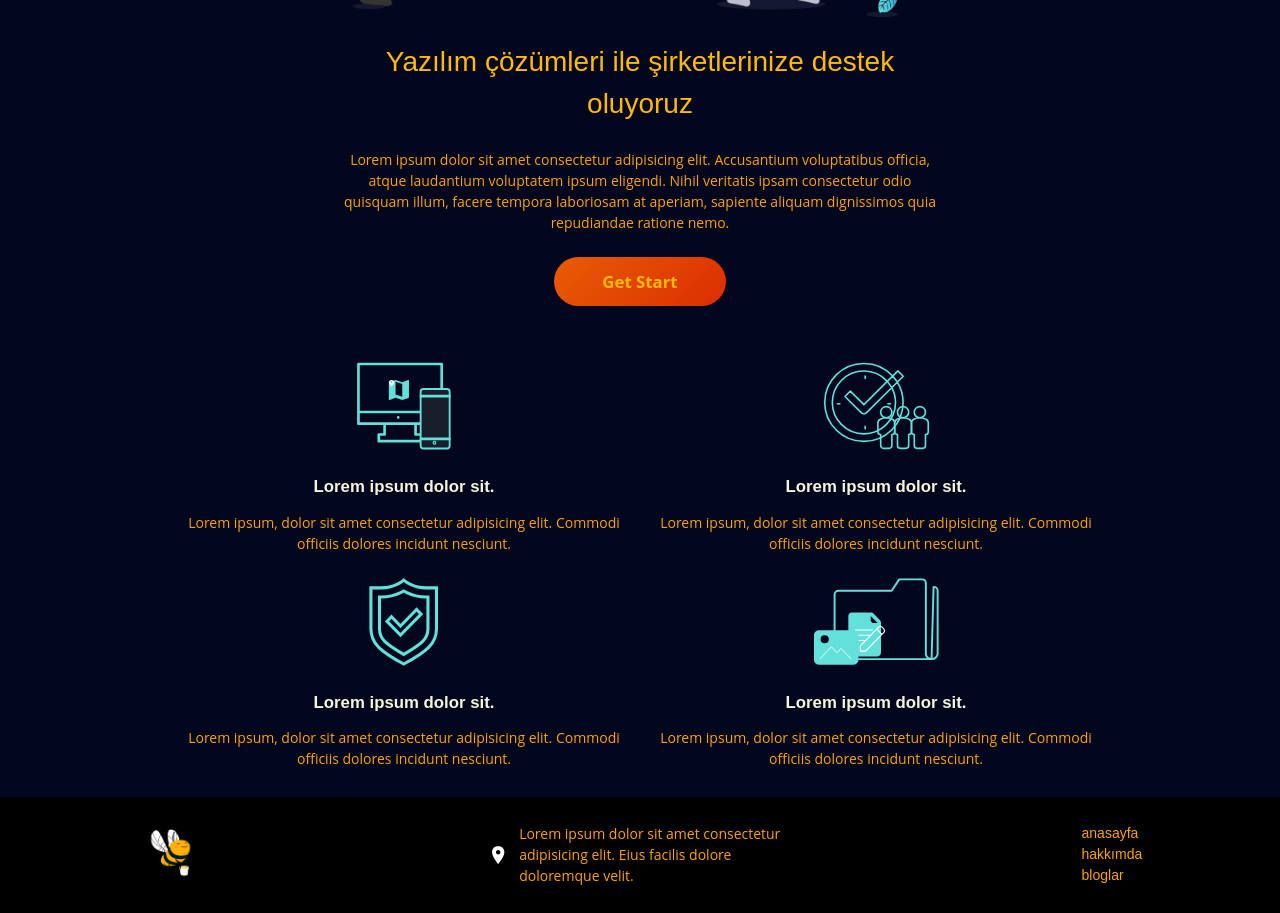
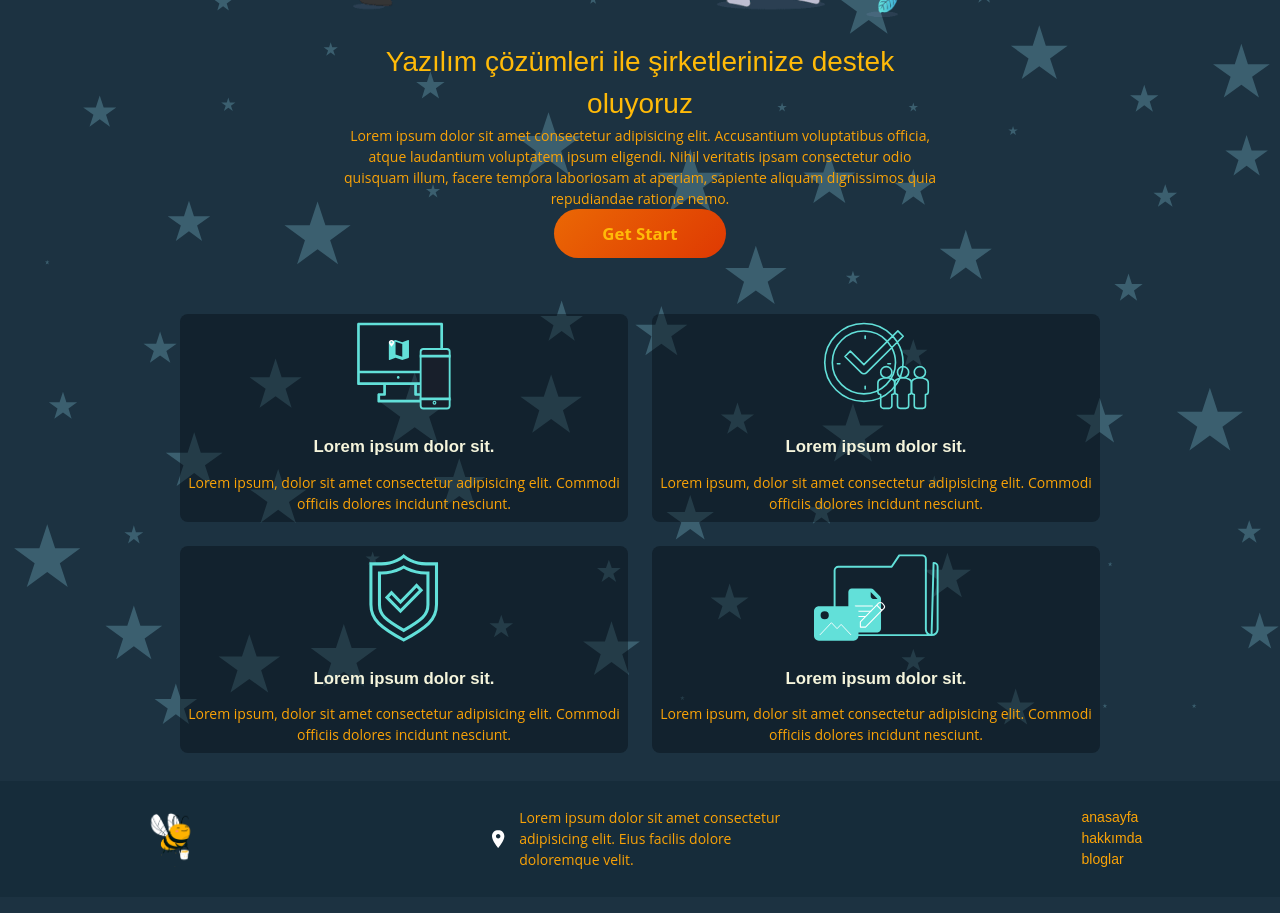
Before and after one commit to merovinjs/blog-nextjs-express, a Next.js app: page / in a window 1280 px wide. Shown: the part 540-1453 px from the top of the page. Built offline with nearby package versions, Linux system fonts and the light colour scheme.

Commit message:
background

```diff
--- a/app/auth/styles.module.css
+++ b/app/auth/styles.module.css
@@ -1,13 +1,20 @@
+@import url("https://fonts.googleapis.com/css2?family=Alkatra&family=Open+Sans:wght@400;700&display=swap");
 .body {
   align-items: center;
   background-color: #000;
   display: flex;
+  align-items: center;
   justify-content: center;
   height: 70vh;
+  font-family: "Alkatra", cursive;
 }
 
 .form {
   background-color: #15172b;
+  display: flex;
+  justify-content: center;
+  align-items: center;
+  flex-direction: column;
   border-radius: 20px;
   box-sizing: border-box;
   height: 420px;
@@ -17,9 +24,9 @@
 
 .title {
   color: #eee;
-  font-family: sans-serif;
-  font-size: 26px;
-  font-weight: 600;
+  font-family: "Alkatra", cursive;
+  font-size: 36px;
+  font-weight: 400;
   margin-top: 10px;
 }
 
@@ -60,7 +67,7 @@
   top: -20px;
   transform: translateY(0);
   transition: transform 200ms;
-  width: 76px;
+  width: 86px;
 }
 
 .cutshort {
@@ -107,7 +114,8 @@
   font-size: 14px;
   height: 30px;
   margin-top: 18px;
-  text-align: center;
+  display: flex;
+  align-items: center;
   width: 100%;
 }
 
@@ -131,6 +139,3 @@
 .submit:active {
   background-color: #06b;
 }
-.span {
-  display: inline-block;
-}
--- a/app/page.jsx
+++ b/app/page.jsx
@@ -1,11 +1,12 @@
 import { Inter } from "next/font/google";
 import Featured from "../container/featured/Featured";
 import Hero from "../container/hero/Hero";
+import styles from "./page.module.css";
 
 const inter = Inter({ subsets: ["latin"] });
 export default async function Home() {
   return (
-    <div>
+    <div className={styles.background}>
       <Hero />
       <Featured />
     </div>
--- a/app/page.module.css
+++ b/app/page.module.css
@@ -1,7 +1,14 @@
 .container {
   display: flex;
   flex-direction: column;
+  background-color: #1c3241;
   height: 100vh;
+}
+.background {
+  background: url(../public/yıldız.svg);
+  background-size: contain;
+  background-repeat: no-repeat;
+  background-size: cover;
 }
 
 .header {
--- a/components/Foooter/styles.module.css
+++ b/components/Foooter/styles.module.css
@@ -3,7 +3,7 @@
   flex-direction: row;
   align-items: center;
   justify-content: space-around;
-  background-color: black;
+  background-color: #162c3a;
   color: azure;
   gap: 1rem;
   flex-wrap: wrap;
--- a/components/Header/styles.module.css
+++ b/components/Header/styles.module.css
@@ -4,6 +4,7 @@
   align-items: center;
   justify-content: space-around;
   gap: 2rem;
+  background-color: #1c3241;
   color: var(--orange-web);
 }
 
--- a/container/featured/styles.module.css
+++ b/container/featured/styles.module.css
@@ -19,6 +19,9 @@
   flex-direction: column;
   width: 35%;
   min-width: 310px;
+  padding: 8px;
+  border-radius: 8px;
+  background-color: #060d136c;
 }
 .featurecard h3 {
   font-weight: 700;
--- a/container/hero/Hero.jsx
+++ b/container/hero/Hero.jsx
@@ -1,3 +1,4 @@
+"use client";
 import React from "react";
 import styles from "./styles.module.css";
 import HeroImage from "../../public/illustration-intro.png";
@@ -9,15 +10,17 @@ const Hero = () => {
       <div className={styles.heroImage}>
         <Image src={HeroImage} alt="hero-image" />
       </div>
+      <div className={styles.desc}>
         <h1>Yazılım çözümleri ile şirketlerinize destek oluyoruz</h1>
         <p>
           Lorem ipsum dolor sit amet consectetur adipisicing elit. Accusantium
-        voluptatibus officia, atque laudantium voluptatem ipsum eligendi. Nihil
-        veritatis ipsam consectetur odio quisquam illum, facere tempora
+          voluptatibus officia, atque laudantium voluptatem ipsum eligendi.
+          Nihil veritatis ipsam consectetur odio quisquam illum, facere tempora
           laboriosam at aperiam, sapiente aliquam dignissimos quia repudiandae
           ratione nemo.
         </p>
         <button className="primary-button">Get Start</button>
+      </div>
     </section>
   );
 };
```
Also changed, not shown: public/yıldız.svg (added). Lines whose indentation alone changed are shown as unchanged.
